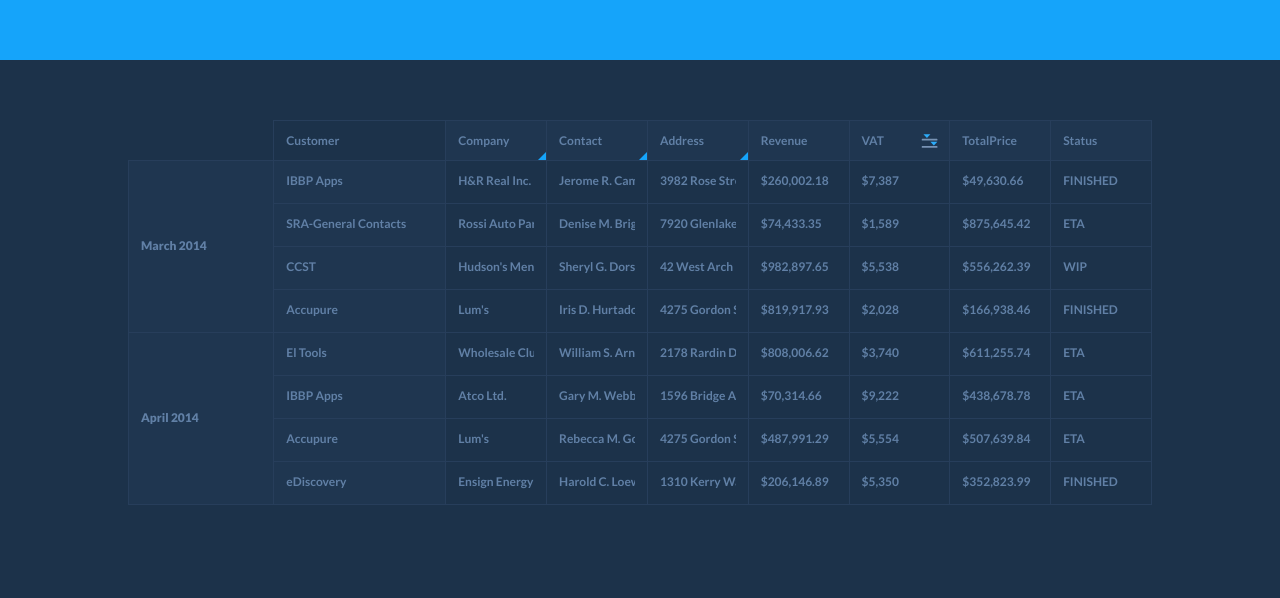
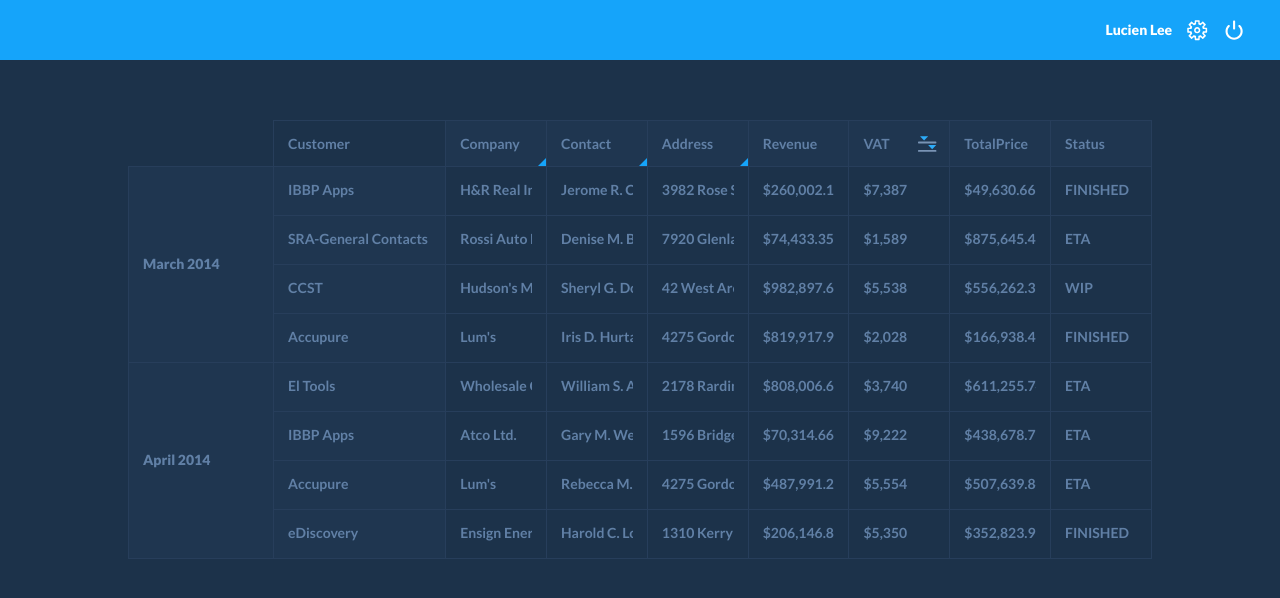
Before and after one commit to LucienLee/vue-data-grid, a Vue app: page / in a window 1280 px wide. Shown: the top 598 px of the page. Built offline with nearby package versions, Linux system fonts and the light colour scheme.

Commit message:
done basic nav

```diff
--- a/src/App.vue
+++ b/src/App.vue
@@ -1,6 +1,6 @@
 <template lang="pug">
 #app
-  nav-bar
+  nav-bar(name="Lucien Lee")
   dg-table.table
 </template>
 
@@ -22,7 +22,7 @@
 @import "./sass/variables"
 
 body
-  font-size: 12px
+  font-size: 14px
   background: $bg-color
   color: $text-color
   margin: 0
--- a/src/components/NavBar.vue
+++ b/src/components/NavBar.vue
@@ -1,8 +1,22 @@
 <template lang="pug">
 nav
+  ul.menu
+    li.item.user: a(href="#") {{ name }}
+    li.item.icon: a(href="#"): icon(symbol="gear")
+    li.item.icon: a(href="#"): icon(symbol="power")
 </template>
 
 <script>
+import Icon from 'components/icon'
+
+export default {
+  props: {
+    name: String
+  },
+  components: {
+    Icon
+  }
+}
 
 </script>
 
@@ -10,7 +24,31 @@
 @import "../sass/variables"
 
 nav
+  position: relative
   width: 100%
-  height: 60px
+  height: $nav-height
   background: $primary-color
+
+.menu
+  position: absolute
+  right: 2em
+  top: 0
+  bottom: 0
+  list-style: none
+  margin: 0
+
+.user
+  line-height: $nav-height
+
+.item
+  display: inline-block
+  vertical-align: middle
+  color: #fff
+  margin: 0 0.5em
+  a
+    color: inherit
+
+.icon
+  width: 1.6em
+  height: 1.6em
 </style>
--- a/src/sass/_variables.sass
+++ b/src/sass/_variables.sass
@@ -12,6 +12,7 @@
 
 /*  SIZES  */
 $cell-padding: 1em
+$nav-height: 60px
 
 /* TIMES */
 $fast: 0.2s
```
Also changed, not shown: src/assets/icons/gear.svg (added), src/assets/icons/power.svg (added).
